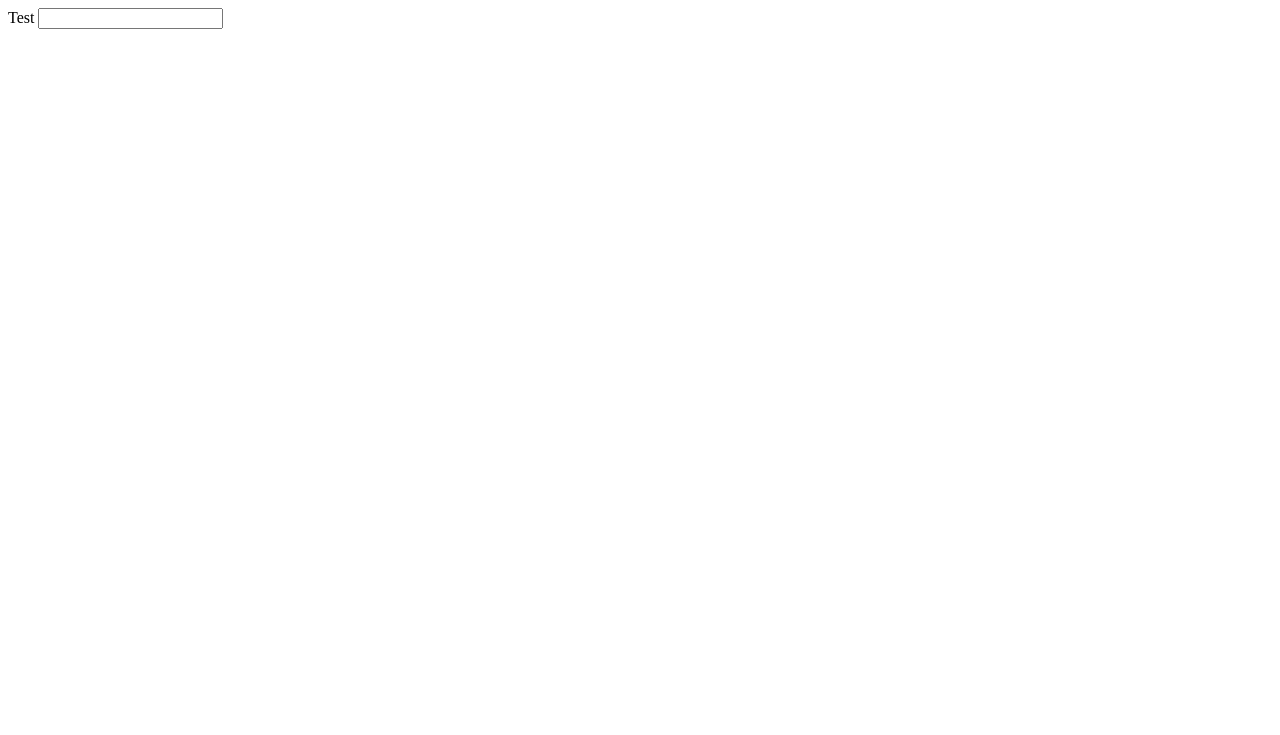
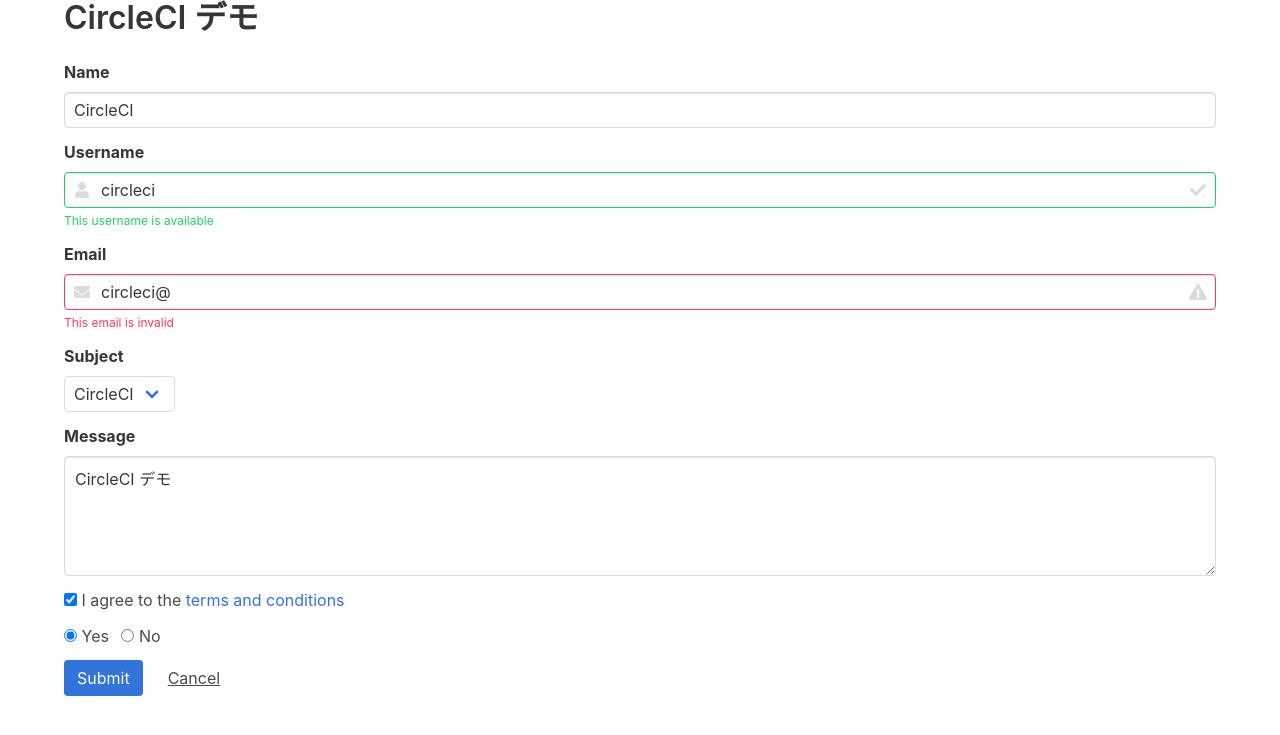
Before and after one commit to kp-takami-shogo/circleci-test, a PHP site: page / in a window 1280 px wide. Before the commit the part shown is almost empty. Shown: the top 735 px of the page. Run offline with PHP 8.4, Linux system fonts and the light colour scheme; some libraries are stand-ins or nearby versions.

Commit message:
refactor: Change index.php

```diff
--- a/index.php
+++ b/index.php
@@ -3,9 +3,12 @@
 
 <head>
   <meta charset="UTF-8">
+  <meta name="viewport" content="width=device-width, initial-scale=1">
+
+  <link rel="stylesheet" href="https://cdnjs.cloudflare.com/ajax/libs/bulma/0.7.2/css/bulma.css">
+  <script defer src="https://use.fontawesome.com/releases/v5.3.1/js/all.js"></script>
 
   <link rel="stylesheet" href="style.css">
-
   <script src="main.js"></script>
 
   <title>CircleCI デモ</title>
@@ -14,9 +17,96 @@
 
 <body>
 
-<span id="test">Test</span>
+<div class="container">
 
-<input type="text" id="test-input">
+  <h1 class="title">CircleCI デモ</h1>
+
+  <div class="field name-field">
+    <label class="label">Name</label>
+    <div class="control">
+      <input class="input" type="text" placeholder="Text input" value="CircleCI">
+    </div>
+  </div>
+
+  <div class="field username-field">
+    <label class="label">Username</label>
+    <div class="control has-icons-left has-icons-right">
+      <input class="input is-success" type="text" placeholder="Text input" value="circleci">
+      <span class="icon is-small is-left">
+      <i class="fas fa-user"></i>
+    </span>
+      <span class="icon is-small is-right">
+      <i class="fas fa-check"></i>
+    </span>
+    </div>
+    <p class="help is-success">This username is available</p>
+  </div>
+
+  <div class="field email-field">
+    <label class="label">Email</label>
+    <div class="control has-icons-left has-icons-right">
+      <input class="input is-danger" type="email" placeholder="Email input" value="circleci@">
+      <span class="icon is-small is-left">
+      <i class="fas fa-envelope"></i>
+    </span>
+      <span class="icon is-small is-right">
+      <i class="fas fa-exclamation-triangle"></i>
+    </span>
+    </div>
+    <p class="help is-danger">This email is invalid</p>
+  </div>
+
+  <div class="field subject-field">
+    <label class="label">Subject</label>
+    <div class="control">
+      <div class="select">
+        <select>
+          <option value="CircleCI" selected>CircleCI</option>
+          <option value="デモ">デモ</option>
+        </select>
+      </div>
+    </div>
+  </div>
+
+  <div class="field message-field">
+    <label class="label">Message</label>
+    <div class="control">
+      <textarea class="textarea" placeholder="Textarea">CircleCI デモ</textarea>
+    </div>
+  </div>
+
+  <div class="field terms-conditions-field">
+    <div class="control">
+      <label class="checkbox">
+        <input type="checkbox" checked>
+        I agree to the <a href="#">terms and conditions</a>
+      </label>
+    </div>
+  </div>
+
+  <div class="field question-field">
+    <div class="control">
+      <label class="radio">
+        <input type="radio" name="question" checked>
+        Yes
+      </label>
+      <label class="radio">
+        <input type="radio" name="question">
+        No
+      </label>
+    </div>
+  </div>
+
+  <div class="field is-grouped">
+    <div class="control">
+      <button class="button is-link">Submit</button>
+    </div>
+    <div class="control">
+      <button class="button is-text">Cancel</button>
+    </div>
+  </div>
+
+</div>
 
 </body>
 
```
Also changed, not shown: eT-test/testcase/dummy1.testcase.yml (deleted), eT-test/testcase/test1-1.testcase.yml (renamed from eT-test/testcase/test.testcase.yml).
